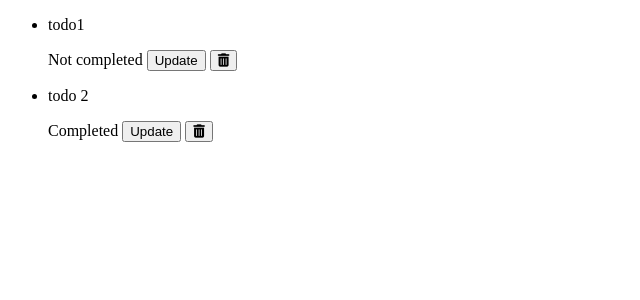
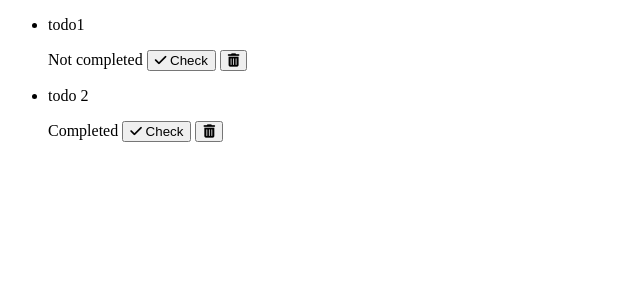
Before and after one commit to pyrhaa/toDoList_Python, a Flask app: page / in a window 1280 px wide. Shown: the part 101-401 px from the top of the page, without its empty margins (0-640 px from the left). Run offline with Flask 2, Linux system fonts and the light colour scheme; data comes from the database, SQL or seed files in the repository; some libraries are stand-ins or nearby versions.

Commit message:
check btn icon

```diff
--- a/templates/base.html
+++ b/templates/base.html
@@ -32,7 +32,7 @@
         <span>Completed</span>
         {% endif %}
         <button class="btn1" onclick="location.href = '/update/{{ todo.id }}'">
-          Update
+          <i class="fa fa-check"></i> Check
         </button>
         <button class="btn2" onclick="location.href = '/delete/{{ todo.id }}'">
           <i class="fa fa-trash"></i>
```
